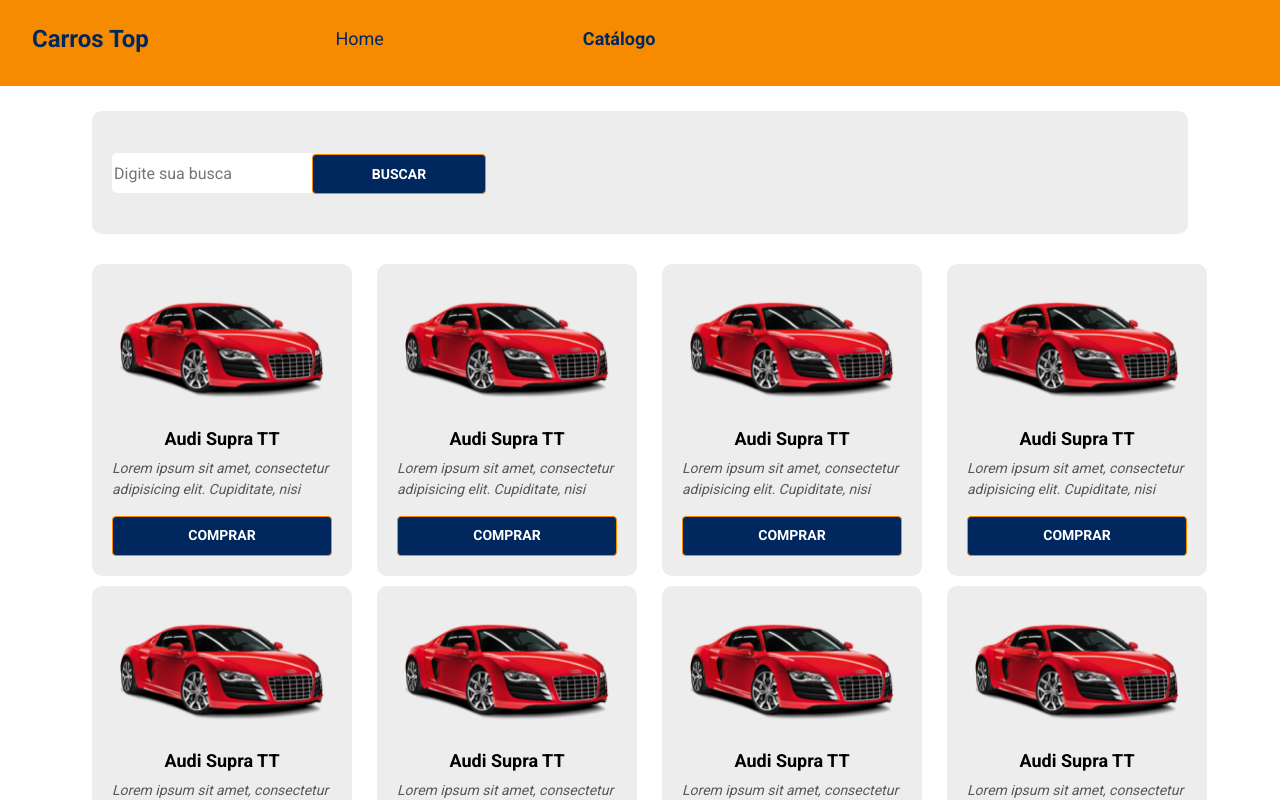
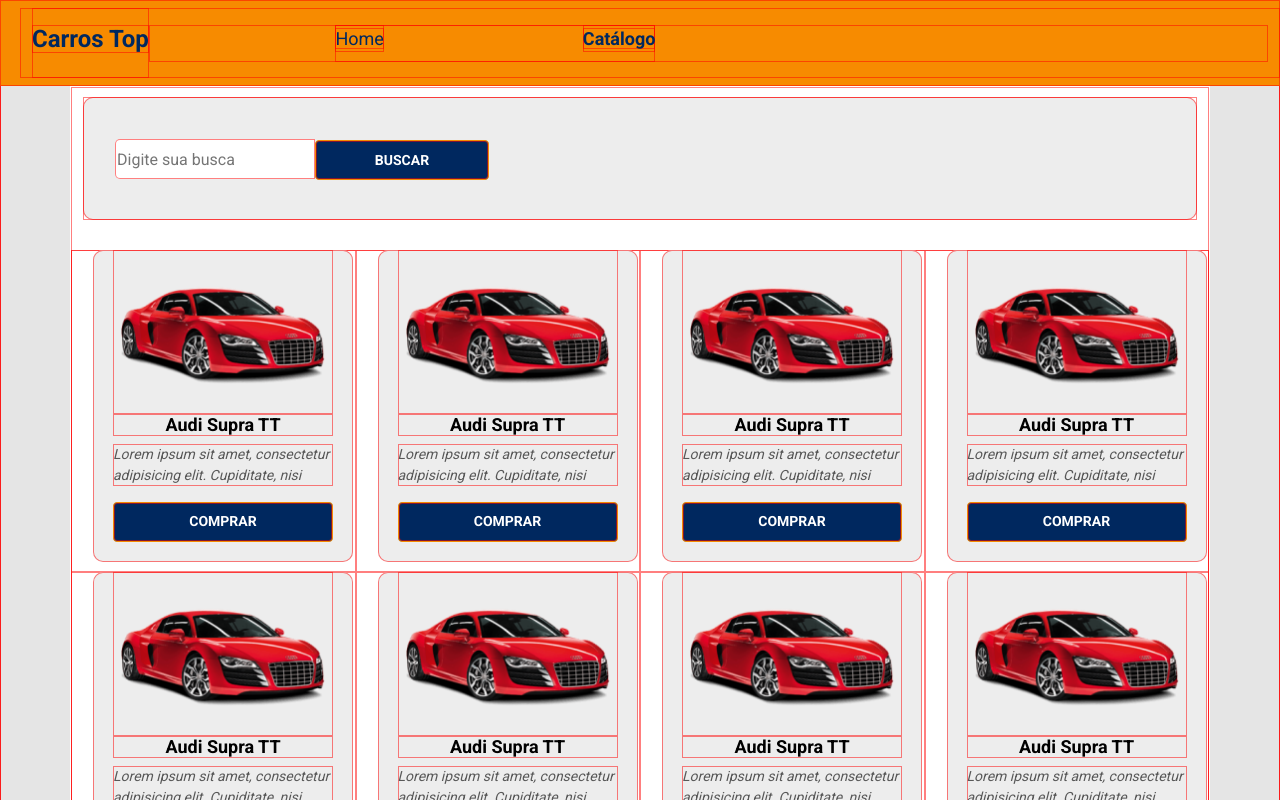
Before and after one commit to janaite/devsuperior-desafio-layout, a React (Create React App) app: page /catalog in a window 1280 px wide. Shown: the top 800 px of the page. Built offline with nearby package versions, Linux system fonts and the light colour scheme.

Commit message:
trying to fix layout issues

```diff
--- a/src/App.css
+++ b/src/App.css
@@ -3,4 +3,9 @@
 * {
   font-family: 'Roboto', sans-serif;
   font-weight: normal;
+  box-shadow: inset 0 0 0 1px rgba(255, 0, 0, 50%);
 }
+
+body {
+  margin: 0px;
+}
--- a/src/pages/Catalog/index.tsx
+++ b/src/pages/Catalog/index.tsx
@@ -4,14 +4,14 @@ import './styles.css';
 
 const Catalog = () => {
   return (
-    <div className="catalog-container">
-      <div className="container my-4">
-        <div className="catalog-search-container">
-          <input type="text" placeholder="Digite sua busca"/>
+    <div className="catalog-container container">
+      <div className="catalog-search-container row">
+        <div className="col-12">
+          <input type="text" placeholder="Digite sua busca" />
           <button className="btn btn-primary">Buscar</button>
         </div>
-        <div className="catalog-card-container">
-          <div className="row">
+      </div>
+      <div className="catalog-card-container row">
         <div className="col-12 col-sm-6 col-lg-4 col-xl-3">
           <ProductCard />
         </div>
@@ -41,8 +41,6 @@ const Catalog = () => {
         </div>
       </div>
     </div>
-      </div>
-    </div>
   );
 };
 
--- a/src/pages/Catalog/styles.css
+++ b/src/pages/Catalog/styles.css
@@ -30,15 +30,11 @@
   background-color: #00285F;
 }
 
-.catalog-card-container {
-  display: flex;
-  flex-direction: column;
-  flex-wrap: wrap;
-}
-
 @media (min-width: 576px) {
   .catalog-search-container {
     height: 123px;
+    margin-left: 0px;
+    margin-right: 0px;
   }
 
   .catalog-search-container input {
```
Lines whose indentation alone changed are shown as unchanged.
